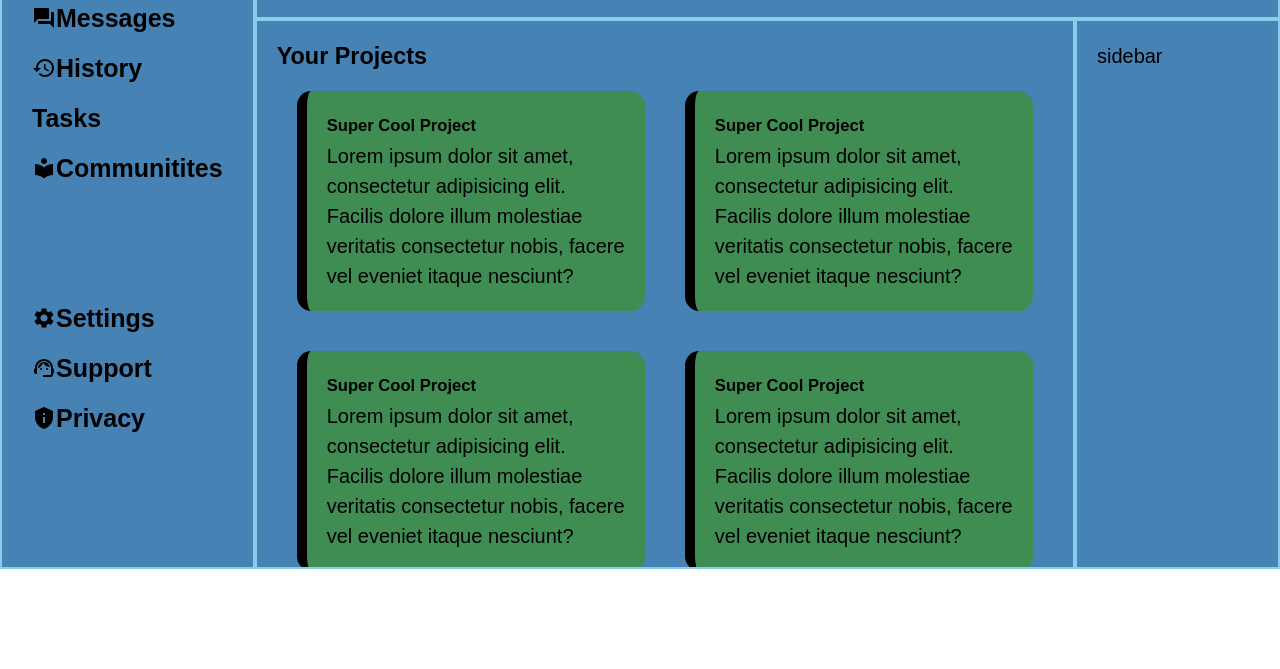
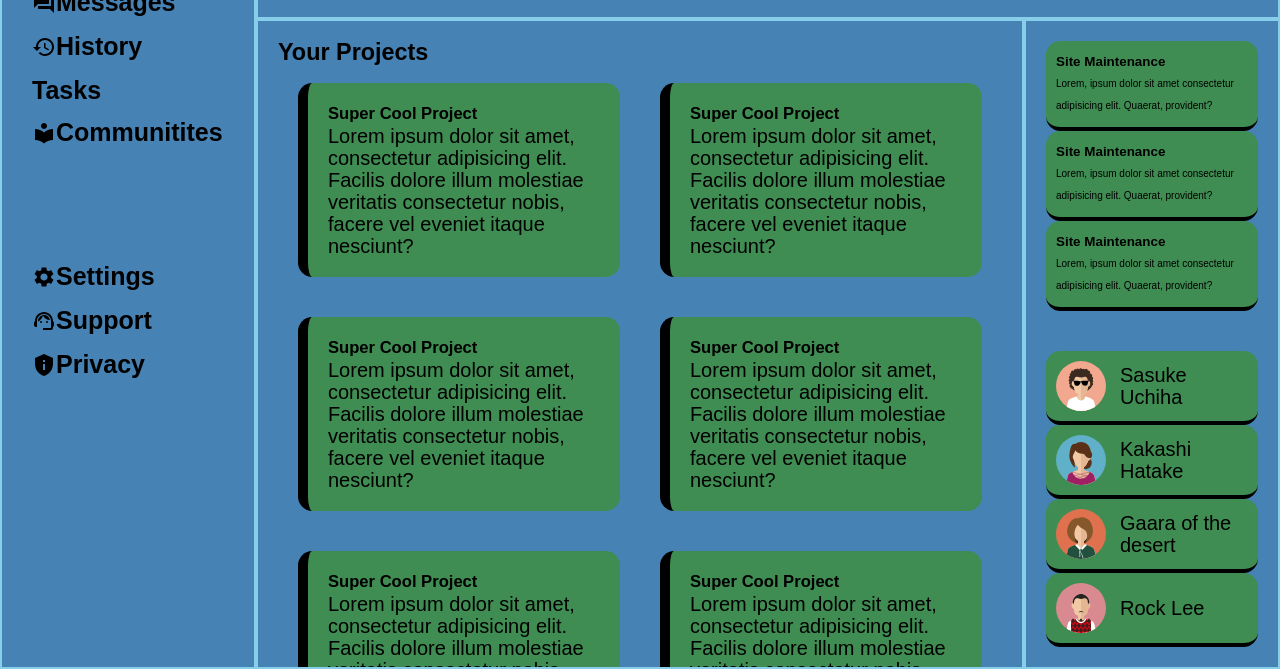
Before and after one commit to charithmaddoju/Admin-Dashboard, a plain HTML site: page index.html in a window 1280 px wide. Shown: the part 231-900 px from the top of the page. Before the commit the page ends 800 px from the top, so only its background shows below. Drawn offline with Linux system fonts and the light colour scheme.

Commit message:
Add side bar too

```diff
--- a/index.html
+++ b/index.html
@@ -125,6 +125,41 @@
             </div>
         </div>
    </div>
-   <div class="sidebar">sidebar</div>
+   <div class="sidebar">
+        <div class="announcements">
+            <div class="announcements-blocks">
+                <h6>Site Maintenance</h6>
+                <div class="text">Lorem, ipsum dolor sit amet consectetur adipisicing elit. Quaerat, provident?</div>
+
+            </div>
+            <div class="announcements-blocks">
+                <h6>Site Maintenance</h6>
+                <div class="text">Lorem, ipsum dolor sit amet consectetur adipisicing elit. Quaerat, provident?</div>
+
+            </div>
+            <div class="announcements-blocks">
+                <h6>Site Maintenance</h6>
+                <div class="text">Lorem, ipsum dolor sit amet consectetur adipisicing elit. Quaerat, provident?</div>
+            </div>
+        </div>
+        <div class="trending">
+                <div class="trending-block">
+                    <img src="./images/sasuke.svg" alt="">
+                    <div>Sasuke Uchiha</div>
+                </div>
+                <div class="trending-block">
+                    <img src="./images/avatar-svgrepo-com (2).svg" alt="">
+                    <div>Kakashi Hatake</div>
+                </div>
+                <div class="trending-block">
+                    <img src="./images/gaara.svg" alt="">
+                    <div>Gaara of the desert</div>
+                </div>
+                <div class="trending-block">
+                    <img src="./images/rocklee.svg" alt="">
+                    <div>Rock Lee</div>
+                </div>
+        </div>
+   </div>
 </body>
 </html>
--- a/style.css
+++ b/style.css
@@ -17,7 +17,7 @@
 
 /* Handle on hover */
 ::-webkit-scrollbar-thumb:hover {
-  background: #b30000;
+  background: grey;
 }
 
 *{
@@ -29,7 +29,7 @@
   body{
     font-family: Arial, Helvetica, sans-serif;
     font-size: 20px;
-    line-height: 1.5em;
+    line-height: 1.1em;
 
     height: 100vh;
 
@@ -39,7 +39,7 @@
     'nav content sidebar'
     ;
 
-    grid-template-columns: 1fr 4fr 1fr;
+    grid-template-columns: 1fr 3fr 1fr;
     grid-template-rows: 1fr 5fr;
   }
 
@@ -211,9 +211,50 @@
     border-left: 10px solid black;
   }
 
-  @media screen and (width < 900px) {
+  @media screen and (width < 1200px) {
     .content > .projects{
       display: grid;
       grid-template-columns: 1fr;
     }
   }
+
+  .sidebar{
+    display: grid;
+    grid-template-rows: 0.5fr 0.5fr;
+  }
+
+  .announcements{
+    margin-bottom: 40px;
+  }
+  .announcements-blocks{
+    border: none;
+    background-color: rgb(63, 141, 82);
+    border-radius: 0.9rem;
+    padding: 10px;
+    border-bottom: 4px solid black;
+  }
+
+  .announcements-blocks > .text{
+    font-size: 10px;
+  }
+
+  .trending{
+
+  }
+
+  .trending-block{
+    display: grid;
+    grid-template-columns: 0.5fr 1fr;
+    justify-content: center;
+    align-items: center;
+    border: none;
+    background-color: rgb(63, 141, 82);
+    border-radius: 0.9rem;
+    padding: 10px;
+    border-bottom: 4px solid black;
+  }
+
+  .trending-block > img{
+    border-radius: 50%;
+    width: 50px;
+  }
```
Also changed, not shown: images/gaara.svg (added), images/rocklee.svg (added), images/sasuke.svg (added).
